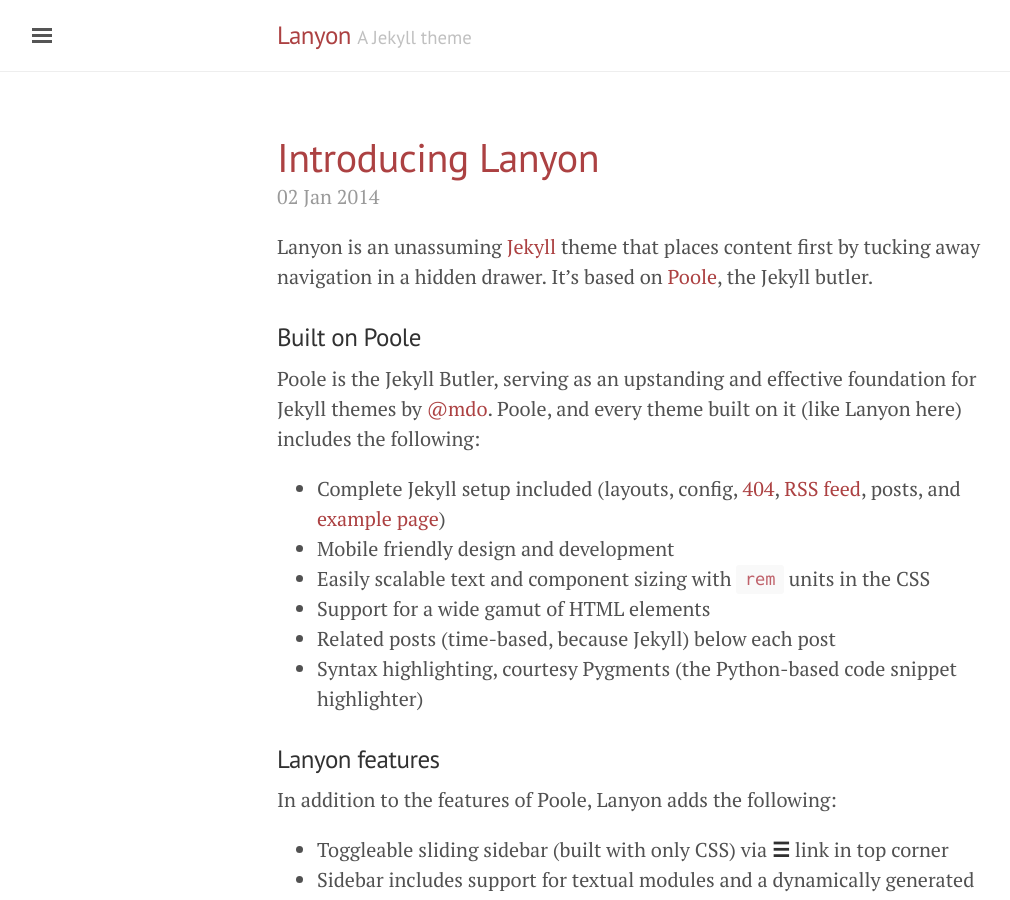
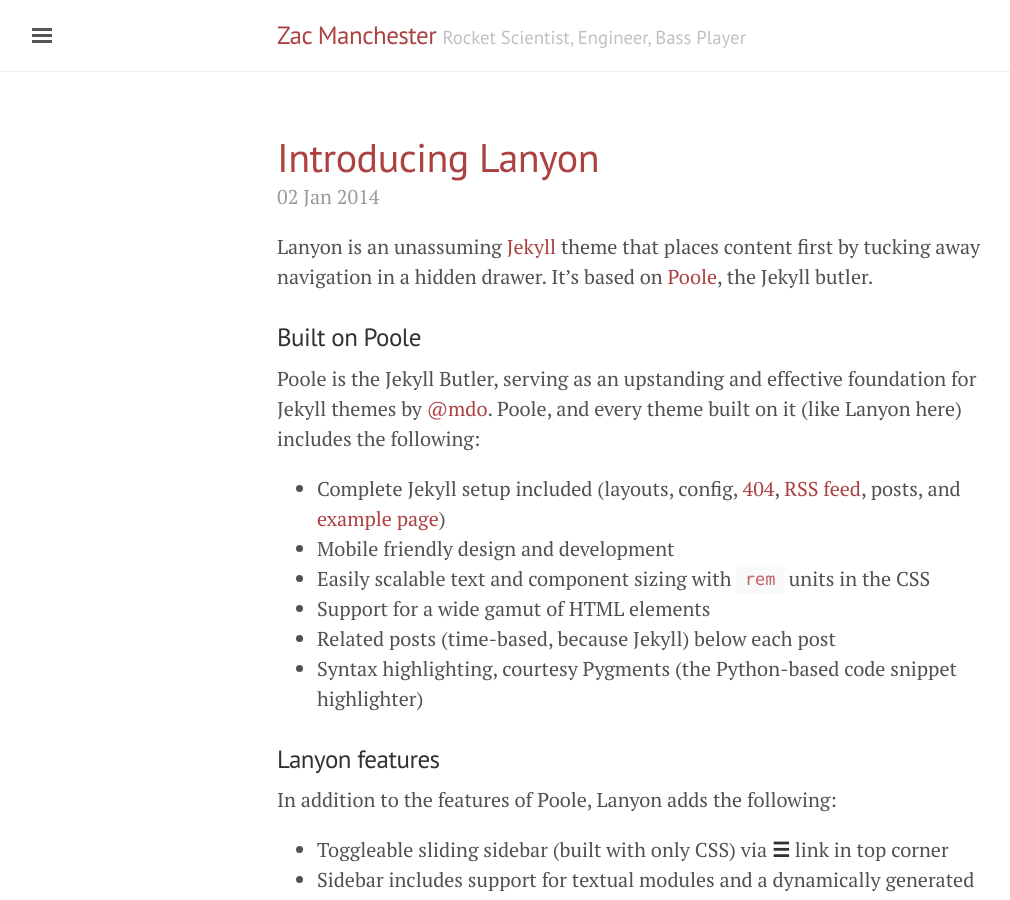
Before and after one commit to zacmanchester/zacmanchester.github.io, a Jekyll site: the page built from index.html, in a window 1280 px wide and 900 px high. Shown: the whole window, without its empty margins (3-1013 px from the left). Built offline with Jekyll 4.4.1, drawn with Linux system fonts in a browser that asks for light colours; the list of posts is cut into pages by our own code.

Commit message:
Update _config.yml

```diff
--- a/_config.yml
+++ b/_config.yml
@@ -5,18 +5,18 @@
 relative_permalinks: true
 
 # Setup
-title:               Lanyon
-tagline:             'A Jekyll theme'
-description:         'A reserved <a href="http://jekyllrb.com" target="_blank">Jekyll</a> theme that places the utmost gravity on content with a hidden drawer. Made by <a href="https://twitter.com/mdo" target="_blank">@mdo</a>.'
-url:                 http://lanyon.getpoole.com
+title:               Zac Manchester
+tagline:             'Rocket Scientist, Engineer, Bass Player'
+description:         'Homepage'
+url:                 http://zacmanchester.com
 baseurl:             ''
 paginate:            5
 
 # About/contact
 author:
-  name:              Mark Otto
-  url:               https://twitter.com/mdo
-  email:             markdotto@gmail.com
+  name:              Zac Manchester
+  url:               http://zacmanchester.com
+  email:             zacinaction@gmail.com
 
 # Custom vars
 version:             1.0.0
```
